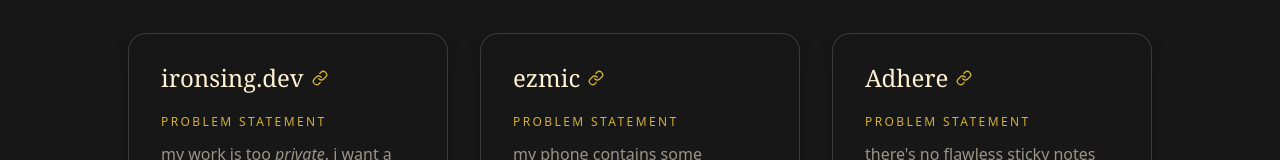
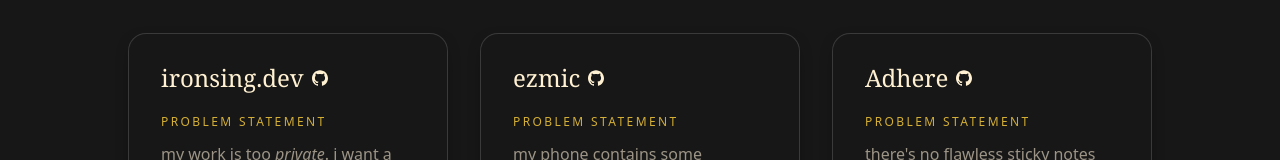
Before and after one commit to Ironsing/ironsing.github.io, a SvelteKit app: page /work in a window 1280 px wide. Shown: the part 328-488 px from the top of the page. Built offline with nearby package versions, Linux system fonts and the light colour scheme; a web font is replaced by a local one.

Commit message:
link to gh instead of site; use github icon

```diff
--- a/src/routes/work/+page.svelte
+++ b/src/routes/work/+page.svelte
@@ -1,11 +1,10 @@
 <script lang="ts">
-	import { Link } from '@lucide/svelte';
+	import { siGithub } from 'simple-icons';
 	import ElevatedCard from '$lib/ElevatedCard.svelte';
 	import Hero from '$lib/Hero.svelte';
 
 	const links = {
-		ironsingDev: 'https://ironsing.github.io',
-		ironsingDevWriteup: 'https://example.com',
+		ironsingDev: 'https://github.com/Ironsing/ironsing.github.io',
 		ezmic: 'https://github.com/Ironsing/ezmic',
 		adhere: 'https://github.com/Ironsing/adhere'
 	};
@@ -26,7 +25,9 @@
 				>
 					ironsing.dev
 					<a href={links.ironsingDev} class="shrink-0" aria-label="project link">
-						<Link class="h-4 w-4 text-site-gold" strokeWidth={2} />
+						<svg viewBox="0 0 24 24" class="h-4 w-4 fill-current" aria-hidden="true">
+							<path d={siGithub.path} />
+						</svg>
 					</a>
 				</span>
 				<span class="mt-3 text-xs font-medium tracking-[0.2em] text-site-gold uppercase"
@@ -45,7 +46,9 @@
 				>
 					ezmic
 					<a href={links.ezmic} class="shrink-0" aria-label="project link">
-						<Link class="h-4 w-4 text-site-gold" strokeWidth={2} />
+						<svg viewBox="0 0 24 24" class="h-4 w-4 fill-current" aria-hidden="true">
+							<path d={siGithub.path} />
+						</svg>
 					</a>
 				</span>
 				<span class="mt-3 text-xs font-medium tracking-[0.2em] text-site-gold uppercase"
@@ -64,7 +67,9 @@
 				>
 					Adhere
 					<a href={links.adhere} class="shrink-0" aria-label="project link">
-						<Link class="h-4 w-4 text-site-gold" strokeWidth={2} />
+						<svg viewBox="0 0 24 24" class="h-4 w-4 fill-current" aria-hidden="true">
+							<path d={siGithub.path} />
+						</svg>
 					</a>
 				</span>
 				<span class="mt-3 text-xs font-medium tracking-[0.2em] text-site-gold uppercase"
```
